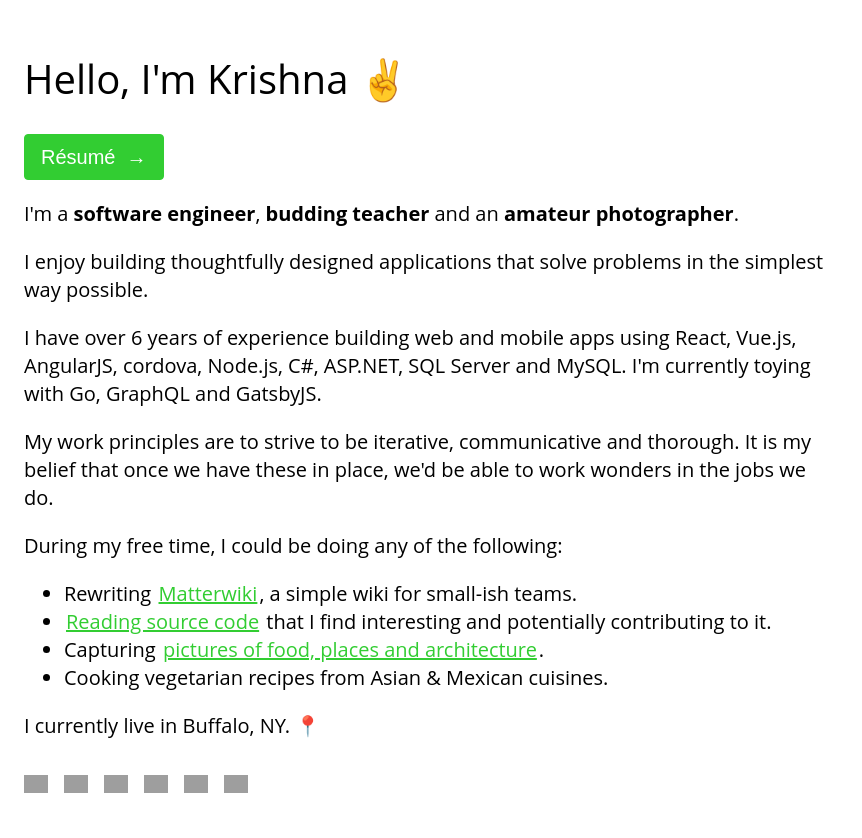
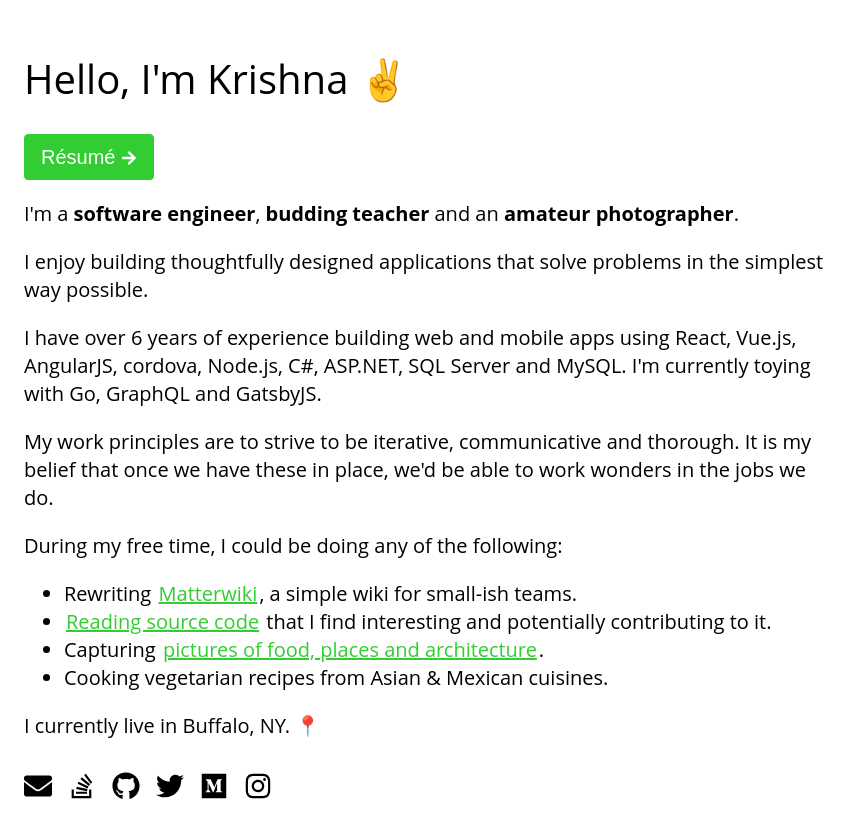
Before and after one commit to krishnagopinath/website, a Gatsby site: page / in a window 1280 px wide. Shown: the whole page, without its empty margins (0-862 px from the left). Built offline with nearby package versions, Linux system fonts and the light colour scheme; Gatsby itself is replaced by a stand-in of ours; grey boxes are pictures that could not be loaded.

Commit message:
Start using react-icons for all icons, remove `filter` code, setup an iconMap file to source icons in a programmatic way

```diff
--- a/package.json
+++ b/package.json
@@ -18,6 +18,7 @@
     "react": "^16.12.0",
     "react-dom": "^16.12.0",
     "react-helmet": "^5.2.1",
+    "react-icons": "^3.8.0",
     "rebass": "4.0.7",
     "styled-components": "^5.0.0"
   },
--- a/src/components/about.js
+++ b/src/components/about.js
@@ -10,6 +10,10 @@ const MdHtmlContainer = styled.div`
     max-width: 40em;
   }
 
+  /*
+    ⚠️
+    This is potentially duplicated in multiple parts of the app. So if this is changed, maybe search and change everything!
+  */
   & a,
   & a:visited {
     color: ${props => props.theme.colors.primary};
--- a/src/components/header.js
+++ b/src/components/header.js
@@ -9,7 +9,7 @@ const StyledH1 = styled.h1`
 const Header = () => (
   <StyledH1>
     Hello, I'm Krishna{" "}
-    <span role="img" aria-label="Peace emoji symbol">
+    <span role="img" aria-label="Peace emoji">
       ✌️
     </span>
   </StyledH1>
--- a/src/components/resume-link.js
+++ b/src/components/resume-link.js
@@ -2,6 +2,8 @@ import React, { useCallback } from "react"
 import { navigate } from "gatsby"
 import styled from "styled-components"
 import { Button } from "rebass/styled-components"
+
+import iconMap from "../utils/iconMap"
 
 const StyledButton = styled(Button)`
   cursor: pointer;
@@ -14,11 +16,17 @@ const StyledButton = styled(Button)`
   }
 `
 
+const StyledIcon = styled(iconMap.arrowright)`
+  vertical-align: middle;
+`
+
 const ResumeLink = () => {
   const handleClick = useCallback(() => navigate("/resume/"), [])
 
   return (
-    <StyledButton onClick={handleClick}>Résumé&nbsp;&nbsp;&#8594;</StyledButton>
+    <StyledButton onClick={handleClick}>
+      Résumé <StyledIcon size={16} />
+    </StyledButton>
   )
 }
 
--- a/src/components/social-icon.js
+++ /dev/null
@@ -1,41 +0,0 @@
-import React from "react"
-import PropTypes from "prop-types"
-import styled from "styled-components"
-import { Image, Link } from "rebass/styled-components"
-
-const ImageWithHoverFilter = styled(Image)`
-  &:hover {
-    /*
-      ☠️💀⚠️ DON'T TRY THIS AT HOME!
-      This crazy filter was added to add hover colors to the SVG images, to match the links' hover behaviour.
-      This was obtained for #32cd32 color from the codepen link in this Stackoverflow answer: https://stackoverflow.com/a/53336754/1217785
-   */
-    filter: invert(82%) sepia(37%) saturate(6179%) hue-rotate(70deg)
-      brightness(97%) contrast(84%);
-  }
-`
-
-/**
- * Simple social icon display component
- *
- * @param {object} props
- */
-const SocialIcon = ({ networkUrl, networkName }) => {
-  return (
-    <Link target="_blank" href={networkUrl}>
-      <ImageWithHoverFilter
-        width={24}
-        title={networkName}
-        alt={networkName}
-        src={`https://simpleicons.org/icons/${networkName.toLowerCase()}.svg`}
-      />
-    </Link>
-  )
-}
-
-SocialIcon.propTypes = {
-  networkName: PropTypes.string.isRequired,
-  networkUrl: PropTypes.string.isRequired,
-}
-
-export default SocialIcon
--- /dev/null
+++ b/src/components/social-link.js
@@ -0,0 +1,37 @@
+import React from "react"
+import PropTypes from "prop-types"
+import styled from "styled-components"
+import { Link } from "rebass/styled-components"
+
+import iconMap from "../utils/iconMap"
+
+const StyledLink = styled(Link)`
+  color: #000000;
+
+  &:hover {
+    color: ${props => props.theme.colors.primary};
+  }
+`
+
+/**
+ * Simple social icon display component
+ *
+ * @param {object} props
+ */
+const SocialIcon = ({ networkUrl, networkName }) => {
+  const Icon =
+    (networkName ? iconMap[networkName.toLowerCase()] : null) || iconMap.default
+
+  return (
+    <StyledLink target="_blank" href={networkUrl}>
+      <Icon size={28} />
+    </StyledLink>
+  )
+}
+
+SocialIcon.propTypes = {
+  networkName: PropTypes.string.isRequired,
+  networkUrl: PropTypes.string.isRequired,
+}
+
+export default SocialIcon
--- a/src/components/social.js
+++ b/src/components/social.js
@@ -2,13 +2,7 @@ import React from "react"
 import { useStaticQuery, graphql } from "gatsby"
 import { Box, Flex } from "rebass/styled-components"
 
-import SocialIcon from "./social-icon"
-
-const SocialIconContainer = ({ network, url }) => (
-  <Box px={[3, 2]} key={network}>
-    <SocialIcon networkName={network} networkUrl={url} />
-  </Box>
-)
+import SocialLink from "./social-link"
 
 /**
  * Shows a bunch of social links
@@ -34,13 +28,13 @@ const Social = () => {
   return (
     <>
       <Flex>
-        <Box pr={[3, 2]} key="GMail">
-          <SocialIcon networkName="GMail" networkUrl={`mailto:${email}`} />
+        <Box paddingRight={[3, 2]} key="GMail">
+          <SocialLink networkName="GMail" networkUrl={`mailto:${email}`} />
         </Box>
 
         {profiles.map(p => (
-          <Box px={[3, 2]} key={p.network}>
-            <SocialIcon networkName={p.network} networkUrl={p.url} />
+          <Box paddingX={[3, 2]} key={p.network}>
+            <SocialLink networkName={p.network} networkUrl={p.url} />
           </Box>
         ))}
       </Flex>
--- a/src/pages/index.js
+++ b/src/pages/index.js
@@ -20,7 +20,7 @@ const IndexPage = () => (
     <Box>
       <About />
     </Box>
-    <Box my={4}>
+    <Box marginY={4}>
       <Social />
     </Box>
   </Main>
--- /dev/null
+++ b/src/utils/iconMap.js
@@ -0,0 +1,24 @@
+import {
+  FaArrowRight,
+  FaEnvelope,
+  FaGithub,
+  FaInstagram,
+  FaMedium,
+  FaQuestionCircle,
+  FaStackOverflow,
+  FaTwitter,
+} from "react-icons/fa"
+
+/**
+ * Map of icons used all over the website, for easy picking
+ */
+export default {
+  default: FaQuestionCircle,
+  arrowright: FaArrowRight,
+  gmail: FaEnvelope,
+  github: FaGithub,
+  instagram: FaInstagram,
+  medium: FaMedium,
+  stackoverflow: FaStackOverflow,
+  twitter: FaTwitter,
+}
```
Also changed, not shown: 1 other file.
